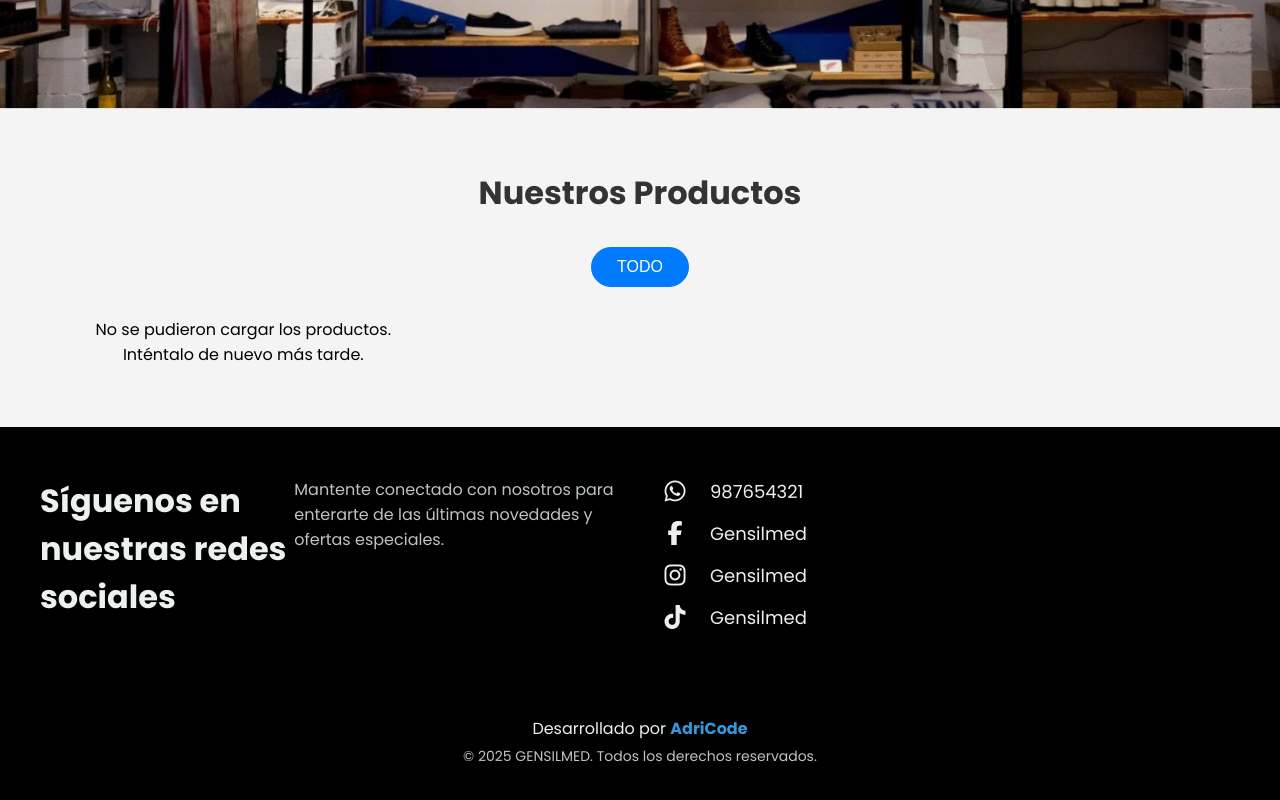
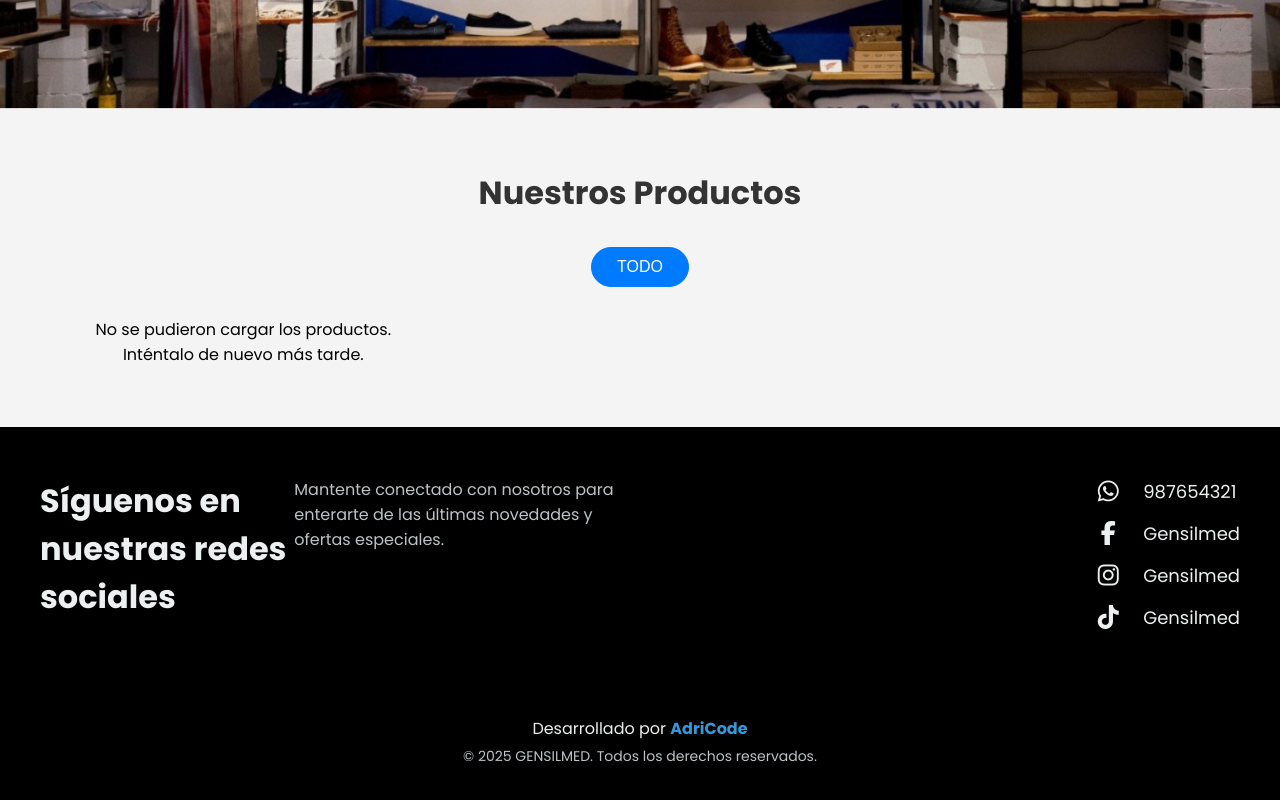
Before and after one commit to GENSILMED/gensilmed, a plain HTML site: page index.html in a window 1280 px wide. Shown: the part 451-1251 px from the top of the page. Drawn offline with Linux system fonts and the light colour scheme; no server answers.

Commit message:
PRUEBA 2 ALINEACION

```diff
--- a/style.css
+++ b/style.css
@@ -111,7 +111,7 @@ body {
 .social-text { flex: 1; min-width: 300px; display: flex; justify-content: flex-end; }
 .social-text h2 { font-size: 32px; margin-bottom: 10px; }
 .social-text p { font-size: 16px; color: #bdc3c7; max-width: 400px; }
-.social-links { flex: 1; min-width: 300px; }
+.social-links { flex: 1; min-width: 300px; display: flex; justify-content: flex-end; }
 .social-links ul { list-style: none; padding: 0; margin: 0; display: flex; flex-direction: column; gap: 15px; }
 .social-links li a { color: #ecf0f1; text-decoration: none; font-size: 18px; display: flex; align-items: center; transition: color 0.3s ease; }
 .social-links li a i { font-size: 24px; width: 40px; margin-right: 15px; text-align: center; transition: color 0.3s ease; }
```
